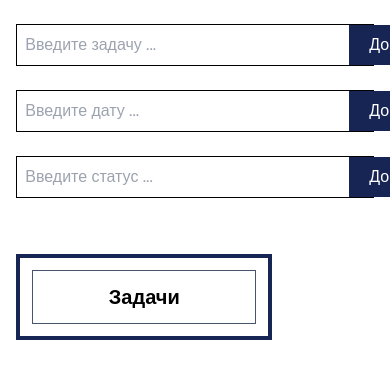
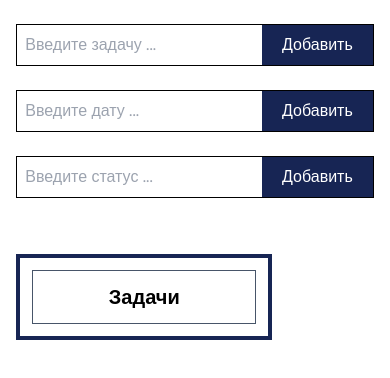
Before and after one commit to 7LeoFront7/zecurionTZ, a Vue app: page / in a window 390 px wide. Shown: the top 378 px of the page. Built offline with nearby package versions, Linux system fonts and the light colour scheme; what vue-sweetalert2 would draw is missing.

Commit message:
fix: mobile inputs

```diff
--- a/src/components/HeaderMenu.vue
+++ b/src/components/HeaderMenu.vue
@@ -353,9 +353,8 @@ function deleteStatusOnAllTasks(task, dateItem) {
   <header class="grid 2xl:grid-cols-4 md:grid-cols-2 grid-cols-1 gap-6 mt-6">
     <div>
       <form action="#" class=' border border-black flex justify-between'>
-        <input v-model='formInputTask' class="p-2 flex-1 outline-none" type="text" placeholder="Введите задачу ...">
+        <input v-model='formInputTask' class="p-2 w-full outline-none" type="text" placeholder="Введите задачу ...">
         <button @click="postTask" class=" bg-blue-950 text-white px-5 transition hover:bg-blue-800">Добавить</button>
-
       </form>
       <ul v-auto-animate class="w-full">
         <li v-for="item of allTasks" class="flex justify-between items-center border gap-6 p-4 my-2 mt-0">
@@ -368,7 +367,8 @@ function deleteStatusOnAllTasks(task, dateItem) {
     </div>
     <div>
       <form action="#" class=' border border-black flex justify-between'>
-        <input v-model='formInputDate' class="p-2 flex-1 outline-none" type="text" placeholder="Введите дату ...">
+        <input v-model='formInputDate' class="p-2 flex-1 w-full outline-none" type="text"
+          placeholder="Введите дату ...">
         <button @click="postDate" class=" bg-blue-950 text-white px-5 transition hover:bg-blue-800">Добавить</button>
 
       </form>
@@ -389,7 +389,8 @@ function deleteStatusOnAllTasks(task, dateItem) {
     </div>
     <div>
       <form action="#" class=' border border-black flex justify-between'>
-        <input v-model='formInputStatus' class="p-2 flex-1 outline-none" type="text" placeholder="Введите статус ...">
+        <input v-model='formInputStatus' class="p-2 flex-1 w-full outline-none" type="text"
+          placeholder="Введите статус ...">
         <button @click="postStatus" class=" bg-blue-950 text-white px-5 transition hover:bg-blue-800">Добавить</button>
 
       </form>
```
